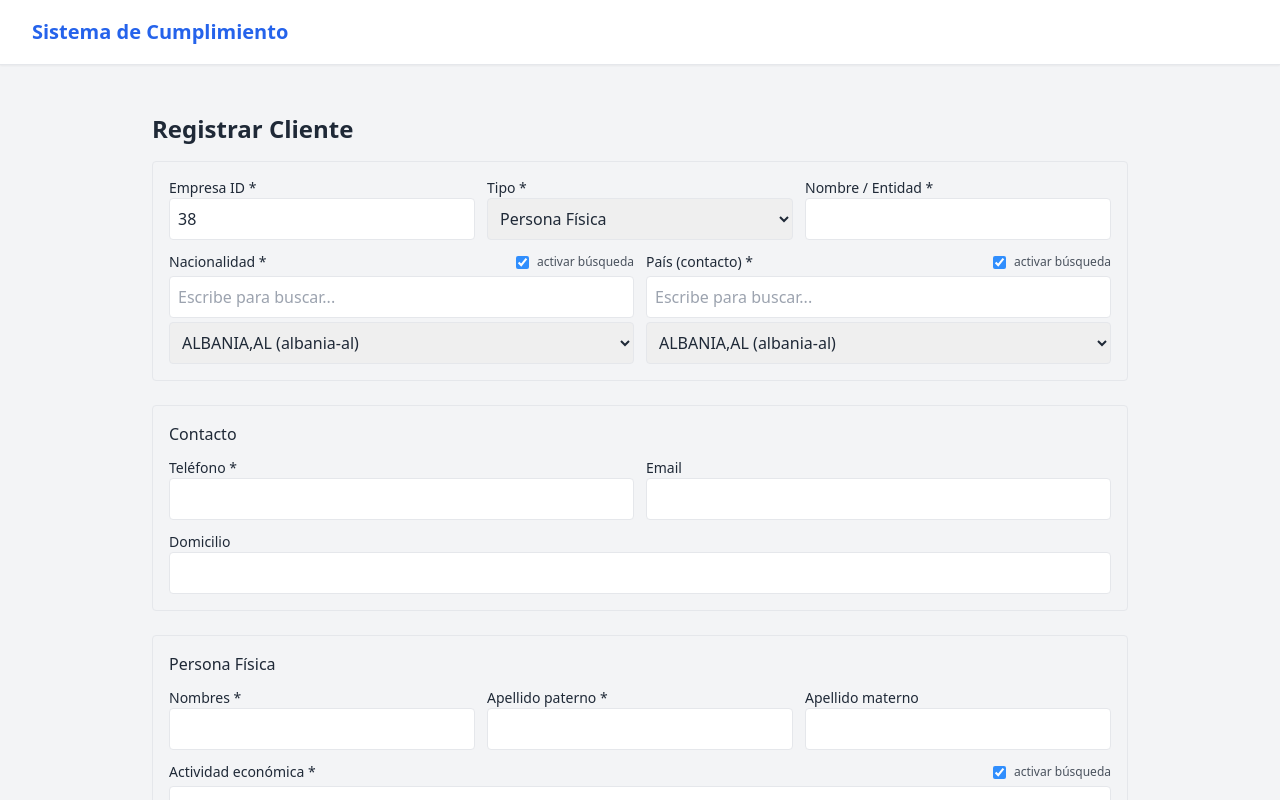
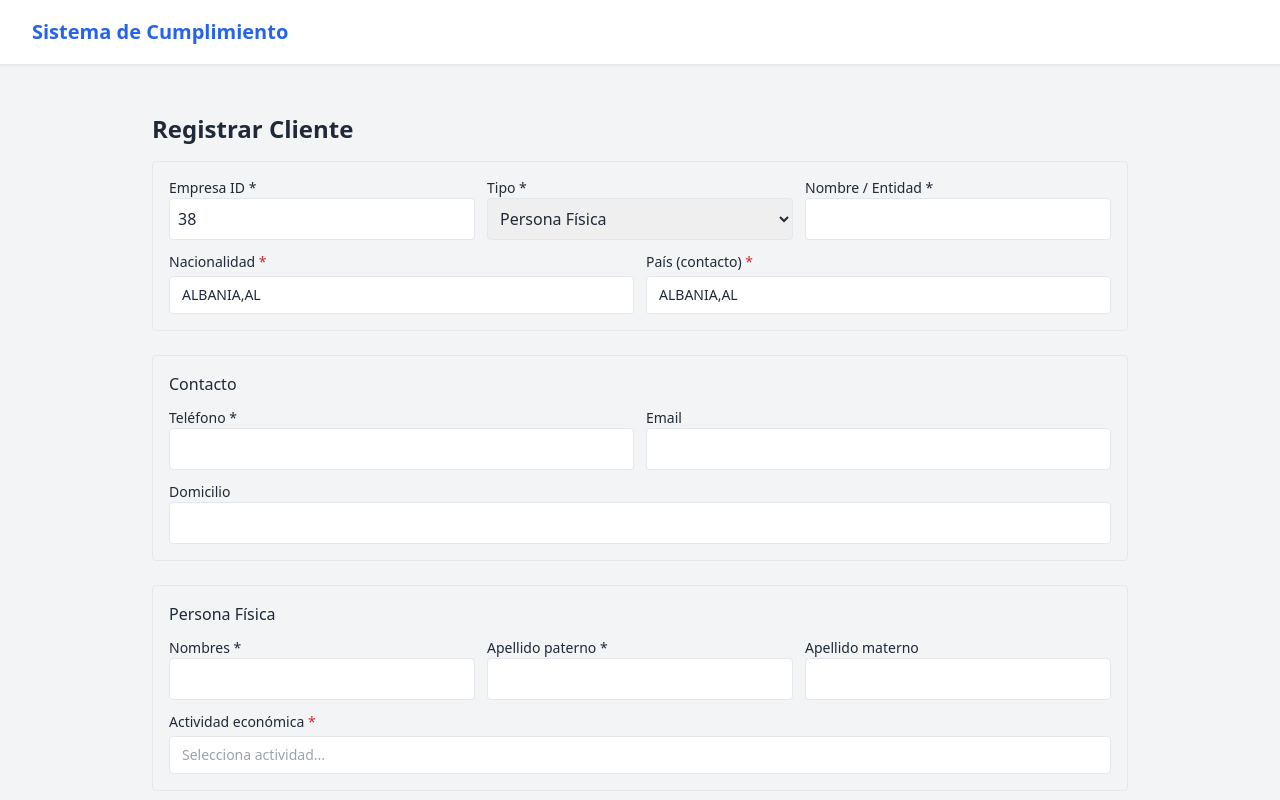
Before and after one commit to IsraelRomeroCastellanos/scmvp, a Next.js app in the folder frontend/: page /cliente/registrar-cliente in a window 1280 px wide. Shown: the top 800 px of the page. Built offline with nearby package versions, Linux system fonts and the light colour scheme.

Commit message:
feat(ux): searchable dropdown single-input

```diff
--- a/frontend/src/app/cliente/registrar-cliente/page.tsx
+++ b/frontend/src/app/cliente/registrar-cliente/page.tsx
@@ -35,78 +35,142 @@ function isYYYYMMDD(raw: string) {
 function SearchSelect({
   label,
   value,
+  items,
   onChange,
-  items,
   placeholder,
   required,
-  modoBusqueda,
-  onToggleModoBusqueda
+  hint
 }: {
   label: string;
   value: CatalogItem | null;
-  onChange: (v: CatalogItem | null) => void;
   items: CatalogItem[];
+  onChange: (item: CatalogItem | null) => void;
   placeholder?: string;
   required?: boolean;
-  modoBusqueda: boolean;
-  onToggleModoBusqueda: (v: boolean) => void;
+  hint?: string;
 }) {
+  const [open, setOpen] = useState(false);
   const [q, setQ] = useState('');
+  const wrapRef = useMemo(() => ({ current: null as HTMLDivElement | null }), []);
+  const inputRef = useMemo(() => ({ current: null as HTMLInputElement | null }), []);
+
+  const normalize = (s: string) =>
+    (s ?? '')
+      .toString()
+      .normalize('NFD')
+      .replace(/[\u0300-\u036f]/g, '')
+      .toLowerCase()
+      .trim();
 
   const filtered = useMemo(() => {
-    const s = q.trim().toLowerCase();
-    if (!s) return items;
-    return items.filter((x) => {
-      const a = `${x.clave} ${x.descripcion}`.toLowerCase();
-      return a.includes(s);
+    const nq = normalize(q);
+    if (!nq) return items;
+    return items.filter((it) => {
+      const a = normalize(it.descripcion ?? '');
+      const b = normalize(it.clave ?? '');
+      return a.includes(nq) || b.includes(nq);
     });
-  }, [q, items]);
+  }, [items, q]);
+
+  // Cierra al hacer click fuera
+  useEffect(() => {
+    const onDoc = (e: MouseEvent) => {
+      const el = wrapRef.current;
+      if (!el) return;
+      if (!el.contains(e.target as Node)) setOpen(false);
+    };
+    document.addEventListener('mousedown', onDoc);
+    return () => document.removeEventListener('mousedown', onDoc);
+  }, [wrapRef]);
+
+  const display = (it: CatalogItem) => {
+    // Si quieres ver clave también, descomenta la línea 2 y comenta la 1:
+    return `${it.descripcion}`;
+    // return `${it.descripcion} (${it.clave})`;
+  };
 
   return (
-    <div className="space-y-1">
-      <div className="flex items-center justify-between gap-3">
-        <label className="block text-sm font-medium">
-          {label} {required ? '*' : ''}
+    <div className="space-y-1" ref={(n) => (wrapRef.current = n)}>
+      <div className="flex items-center justify-between gap-2">
+        <label className="text-sm font-medium">
+          {label} {required ? <span className="text-red-600">*</span> : null}
         </label>
-
-        <label className="flex items-center gap-2 text-xs opacity-80 select-none">
-          <input
-            type="checkbox"
-            checked={modoBusqueda}
-            onChange={(e) => onToggleModoBusqueda(e.target.checked)}
-          />
-          activar búsqueda
-        </label>
+        {hint ? <span className="text-xs text-gray-500">{hint}</span> : null}
       </div>
 
-      {modoBusqueda ? (
+      <div className="relative">
         <input
-          className="w-full rounded border p-2"
-          placeholder="Escribe para buscar..."
-          value={q}
-          onChange={(e) => setQ(e.target.value)}
+          ref={(n) => (inputRef.current = n)}
+          className="w-full rounded border px-3 py-2 text-sm"
+          placeholder={placeholder ?? 'Buscar...'}
+          value={open ? q : value?.descripcion ?? ''}
+          onFocus={() => {
+            setOpen(true);
+            // Al abrir, permite buscar “en el mismo campo”
+            setQ(value?.descripcion ?? '');
+            // Selecciona texto para escribir encima (opcional)
+            setTimeout(() => inputRef.current?.select(), 0);
+          }}
+          onChange={(e) => {
+            setOpen(true);
+            setQ(e.target.value);
+          }}
+          onKeyDown={(e) => {
+            if (e.key === 'Escape') {
+              setOpen(false);
+              return;
+            }
+            if (e.key === 'Enter') {
+              // Si hay 1 match exacto por clave o descripción, lo selecciona
+              const nq = normalize(q);
+              const exact =
+                filtered.find((it) => normalize(it.descripcion) === nq) ??
+                filtered.find((it) => normalize(it.clave) === nq) ??
+                null;
+
+              if (exact) {
+                onChange(exact);
+                setOpen(false);
+              }
+            }
+          }}
         />
-      ) : null}
 
-      <select
-        className="w-full rounded border p-2"
-        value={value?.clave ?? ''}
-        onChange={(e) => {
-          const v = e.target.value;
-          const it = items.find((x) => x.clave === v) ?? null;
-          onChange(it);
-        }}
-      >
-        <option value="">{placeholder ?? 'Selecciona...'}</option>
-        {(modoBusqueda ? filtered : items).map((it) => (
-          <option key={it.clave} value={it.clave}>
-            {it.descripcion} ({it.clave})
-          </option>
-        ))}
-      </select>
+        {open && (
+          <div className="absolute z-10 mt-1 w-full rounded border bg-white shadow max-h-64 overflow-auto">
+            {filtered.length === 0 ? (
+              <div className="p-3 text-sm text-gray-500">Sin resultados</div>
+            ) : (
+              filtered.slice(0, 300).map((it) => {
+                const selected = value?.clave === it.clave;
+                return (
+                  <button
+                    key={it.clave}
+                    type="button"
+                    className={`w-full text-left px-3 py-2 text-sm hover:bg-gray-100 ${
+                      selected ? 'bg-gray-50 font-medium' : ''
+                    }`}
+                    onMouseDown={(ev) => {
+                      // evita blur antes del click
+                      ev.preventDefault();
+                    }}
+                    onClick={() => {
+                      onChange(it);
+                      setOpen(false);
+                    }}
+                  >
+                    {display(it)}
+                  </button>
+                );
+              })
+            )}
+          </div>
+        )}
+      </div>
     </div>
   );
 }
+
 
 export default function RegistrarClientePage() {
   const router = useRouter();
```
